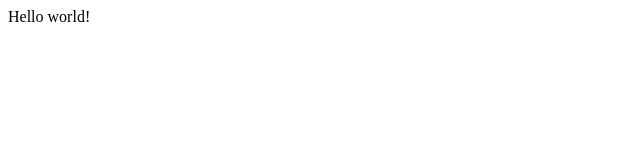
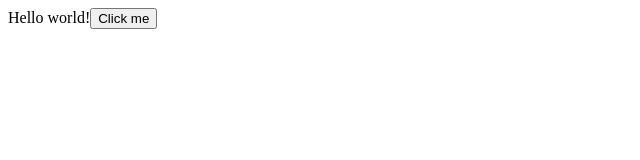
Before and after one commit to nielsbom/gatsby-experiment001, a Gatsby site: page / in a window 1280 px wide. Shown: the whole page, without its empty margins (0-640 px from the left). Built offline with nearby package versions, Linux system fonts and the light colour scheme; Gatsby itself is replaced by a stand-in of ours.

Commit message:
Use components

```diff
--- /dev/null
+++ b/src/pages/Button.js
@@ -0,0 +1,5 @@
+import React from "react";
+
+export default function Button() {
+  return <button>Click me</button>;
+}
--- a/src/pages/index.js
+++ b/src/pages/index.js
@@ -1,5 +1,12 @@
-import React from "react"
+import React from "react";
+import Button from "./Button";
 
 export default function Home() {
-  return <div>Hello world!</div>
+  const result = (
+    <div>
+      Hello world!
+      <Button />
+    </div>
+  );
+  return result;
 }
```
